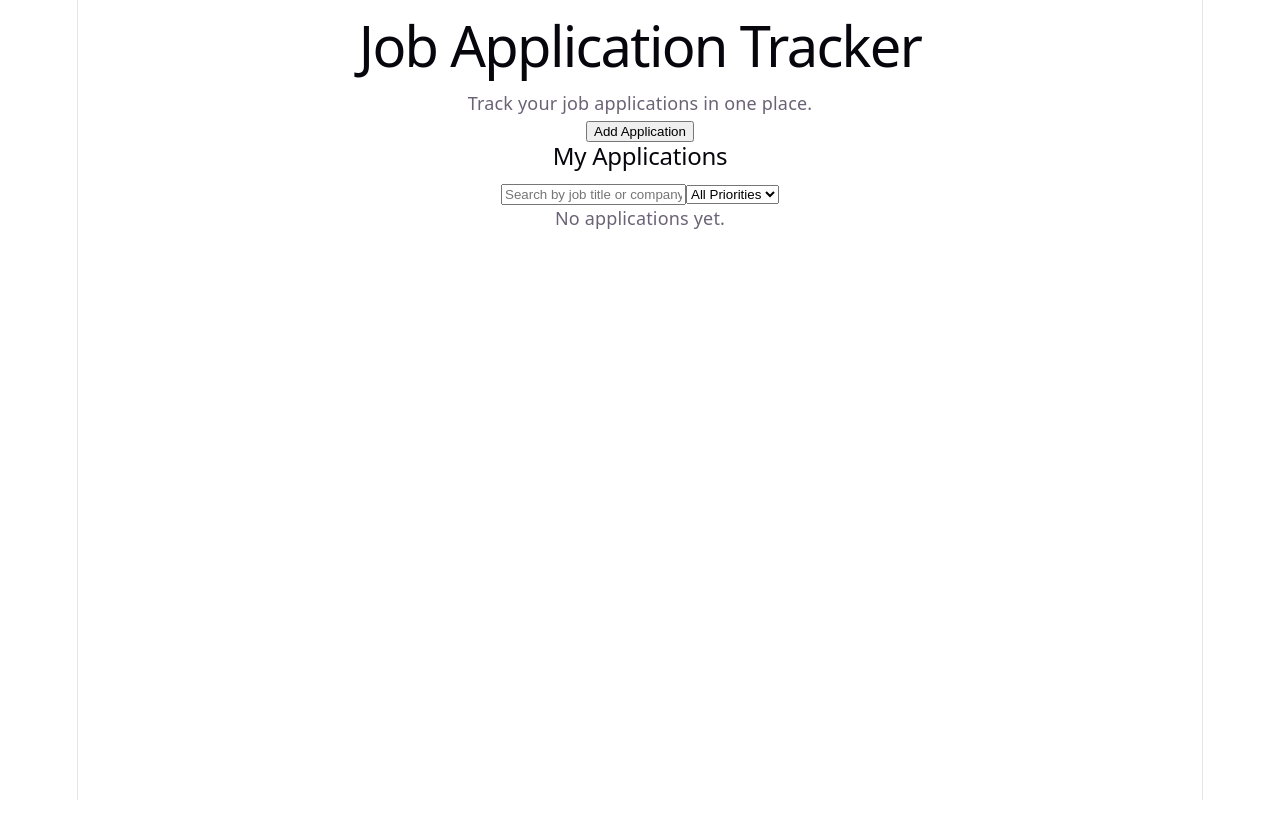
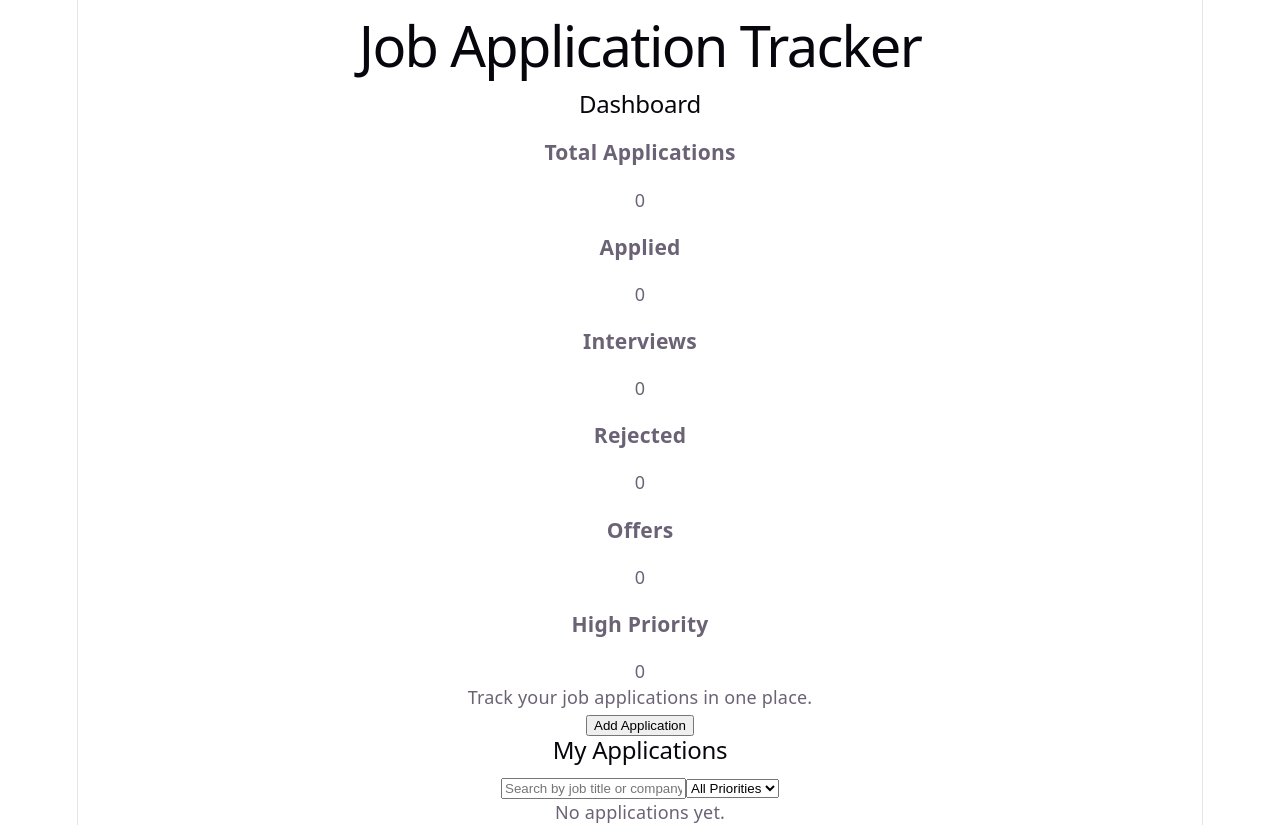
Before and after one commit to aanchalparegi/job-application-tracker, a React (Vite) app: page / in a window 1280 px wide. Before the commit the page ends 800 px from the top, so only its background shows below. Built offline with nearby package versions, Linux system fonts and the light colour scheme.

Commit message:
Add application dashboard

```diff
--- a/src/App.css
+++ b/src/App.css
@@ -182,3 +182,34 @@
     border-right-color: var(--border);
   }
 }
+.dashboard {
+  margin-top: 30px;
+}
+
+.dashboard h2 {
+  margin-bottom: 20px;
+}
+
+.dashboard-cards {
+  display: grid;
+  grid-template-columns: repeat(3, 1fr);
+  gap: 20px;
+}
+
+.dashboard-card {
+  padding: 20px;
+  border: 1px solid #ddd;
+  border-radius: 10px;
+  background: white;
+  text-align: center;
+}
+
+.dashboard-card h3 {
+  margin-bottom: 10px;
+}
+
+.dashboard-card p {
+  font-size: 28px;
+  font-weight: bold;
+  margin: 0;
+}
--- a/src/App.jsx
+++ b/src/App.jsx
@@ -13,6 +13,22 @@ function App() {
   const [searchTerm, setSearchTerm] = useState("");
   const [statusFilter, setStatusFilter] = useState("All");
   const [priorityFilter, setPriorityFilter] = useState("All");
+  const totalApplications = applications.length;
+  const appliedApplications = applications.filter(
+  (application) => application.status === "Applied"
+  ).length;
+  const interviewApplications = applications.filter(
+  (application) => application.status === "Interview"
+).length;
+const rejectedApplications = applications.filter(
+  (application) => application.status === "Rejected"
+).length;
+const offerApplications = applications.filter(
+  (application) => application.status === "Offer"
+).length;
+const highPriorityApplications = applications.filter(
+  (application) => application.priority === "High"
+).length;
   const filteredApplications = applications.filter((application) => {
   const matchesSearch =
     application.jobTitle.toLowerCase().includes(searchTerm.toLowerCase()) ||
@@ -120,6 +136,41 @@ const deleteApplication = (idToDelete) => {
   return (
     <div>
       <h1>Job Application Tracker</h1>
+      <div className="dashboard">
+  <h2>Dashboard</h2>
+
+  <div className="dashboard-cards">
+    <div className="dashboard-card">
+      <h3>Total Applications</h3>
+      <p>{totalApplications}</p>
+    </div>
+
+    <div className="dashboard-card">
+      <h3>Applied</h3>
+      <p>{appliedApplications}</p>
+    </div>
+
+    <div className="dashboard-card">
+      <h3>Interviews</h3>
+      <p>{interviewApplications}</p>
+    </div>
+
+    <div className="dashboard-card">
+      <h3>Rejected</h3>
+      <p>{rejectedApplications}</p>
+    </div>
+
+    <div className="dashboard-card">
+      <h3>Offers</h3>
+      <p>{offerApplications}</p>
+    </div>
+
+    <div className="dashboard-card">
+      <h3>High Priority</h3>
+      <p>{highPriorityApplications}</p>
+    </div>
+  </div>
+</div>
 
       <p>Track your job applications in one place.</p>
 
```
